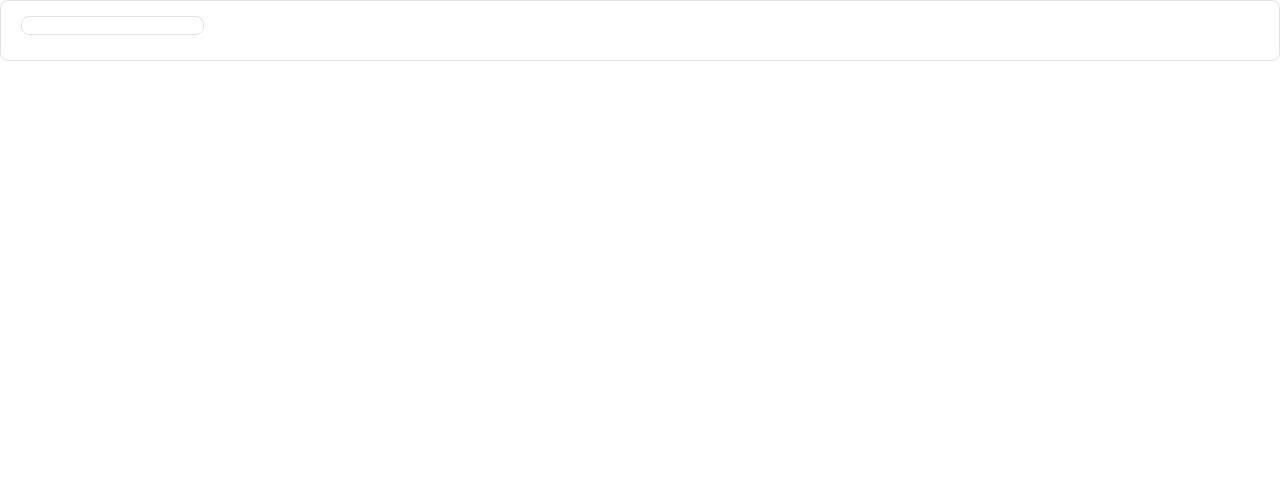
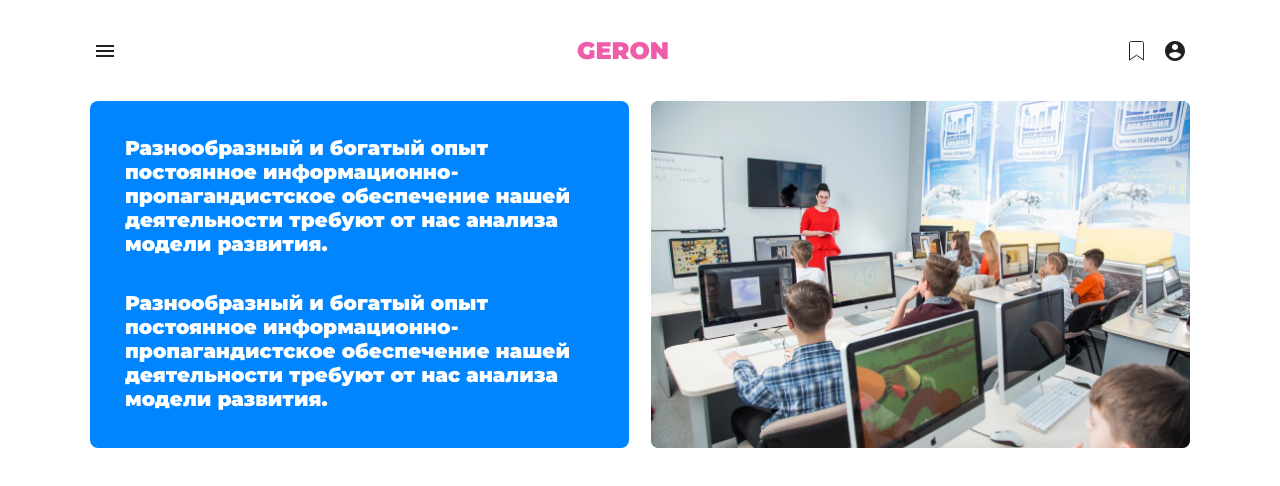
Before and after one commit to irtyshmen/lesson-10, a website: page index.html in a window 1280 px wide. Drawn offline with Linux system fonts and the light colour scheme.

Commit message:
header main

```diff
--- /dev/null
+++ b/assets/scss/_main.scss
@@ -0,0 +1,23 @@
+.main{
+  &-container{
+        width: 49%;
+        background-color: $second;
+        border-radius: 8px;
+
+        .cover-content{
+          display: flex;
+          flex-direction: column;
+          align-items: center;
+        }
+
+        h1{
+          color: $white;
+          font-size: 20px;
+          margin: 35px;
+          &:first-child {
+              margin-bottom: 0;
+          }
+        }
+  }
+
+}
--- a/assets/scss/style.scss
+++ b/assets/scss/style.scss
@@ -31,6 +31,11 @@ $white: #ffffff;
   background-color: $color;
   color: $white;
 }
+
+@mixin cover($height){
+  width: 100%;
+  padding-top: $height;
+}
 form{
   background-color: $white;
   padding: 15px 20px 25px 20px;
@@ -38,46 +43,92 @@ form{
   border-radius: 8px
 }
 input[type=text]{
+  width: 100%;
+  margin-left: -11px;
   border: 1px solid $stroke;
-  border-radius: 8px
+  border-radius: 6px;
+  padding: 7px 11px;
+  @include font(700);
+  font-size: 10px;
 }
-.btn{
-  @include btn($main);
-}
-.btn.second{
-  @include btn($second);
+.form-container{
+  margin: 0 11px;
 }
 
-.btn:hover{
-  @include activeBtn($main);
-}
-.btn.second:hover{
-  @include activeBtn($second);
+.btn {
+  @include btn($main);
+
+  .second {
+      @include btn($second);
+
+      :hover {
+          @include activeBtn($second)
+      }
+  }
+
+  :hover {
+      @include activeBtn($main)
+  }
 }
 
-.btn.active{
-  @include activeBtn($main)
+header{
+  padding: 36px 3px;
+  display: flex;
+  justify-content: space-between;
+  align-items: center;
+
+  .logo{
+      @include font(900);
+      color: #EF5DA8;
+      font-size: 24px;
+  }
+
+  .container{
+      align-items: center;
+      width: 58px;
+  }
 }
 
-.btn.second.active{
-  @include activeBtn($second)
-}
-h1, h2, h3, h4{
+h1,h2,h3,h4 {
   @include font(900)
 }
-p{
+
+p {
   @include font(400)
 }
 
-h1{
-  font-size: 20px;
+h4 {
+  @include font(700)
 }
-h2{
-  font-size: 16px;
+
+
+
+.cover{
+  position: relative;
+  @include cover(100%);
+
+  img, &-content {
+      position: absolute;
+      top: 0;
+      left: 0;;
+      width: 100%;
+      height: 100%;
+  }
+
+  &.rectangle{
+      @include cover( calc(350 / (543 / 100)) * 1%);
+  }
 }
-h3{
-  font-size: 14px;
+
+.wrapper{
+  max-width: 1100px;
+  margin: 0 auto;
+  padding: 0 10px;
 }
-h4{
-  font-size: 12px;
+
+.container{
+  display: flex;
+  justify-content: space-between;
 }
+
+@import 'main';
--- a/index.html
+++ b/index.html
@@ -4,12 +4,63 @@
     <meta charset="UTF-8">
     <meta http-equiv="X-UA-Compatible" content="IE=edge">
     <meta name="viewport" content="width=device-width, initial-scale=1.0">
-    <link rel="stylesheet" href="./assets/css/style.css">
-    <title>geron</title>
+    <link rel="stylesheet" href="assets/css/style.css">
+    <title>Geron</title>
 </head>
 <body>
-    <form>
-        <input type="text">
-    </form>
+    <div class="wrapper">
+       <header>
+                <svg width="24" height="24" viewBox="0 0 24 24" fill="none" xmlns="http://www.w3.org/2000/svg">
+                    <g clip-path="url(#clip0_1_133)">
+                    <path d="M3 18H21V16H3V18ZM3 13H21V11H3V13ZM3 6V8H21V6H3Z" fill="#202020"/>
+                    </g>
+                    <defs>
+                    <clipPath id="clip0_1_133">
+                    <rect width="24" height="24" fill="white"/>
+                    </clipPath>
+                    </defs>
+                </svg>
+                <p class="logo">GERON</p>
+                <div class="container">
+                    <svg width="15" height="20" viewBox="0 0 15 20" fill="none" xmlns="http://www.w3.org/2000/svg">
+                        <g clip-path="url(#clip0_1_128)">
+                        <path d="M12.587 0.500833V0.492882L12.5871 0.500811L12.6734 0.500002C13.2252 0.500615 13.7341 0.659347 14.0925 0.915743C14.448 1.17007 14.5998 1.47524 14.6046 1.74471V19.0477L7.83729 14.3728L7.55313 14.1765L7.26894 14.3728L0.500488 19.0478V2.24083H0.501642V1.74389C0.506444 1.47456 0.658182 1.16948 1.01368 0.915272C1.37207 0.659002 1.88096 0.500433 2.43257 0.500001L2.51423 0.500809L2.51423 0.500833H2.51918H12.5824H12.587Z" stroke="#202020"/>
+                        </g>
+                        <defs>
+                        <clipPath id="clip0_1_128">
+                        <rect width="15" height="20" fill="white"/>
+                        </clipPath>
+                        </defs>
+                    </svg>
+                    <svg width="24" height="24" viewBox="0 0 24 24" fill="none" xmlns="http://www.w3.org/2000/svg">
+                        <g clip-path="url(#clip0_1_130)">
+                        <path d="M12 2C6.48 2 2 6.48 2 12C2 17.52 6.48 22 12 22C17.52 22 22 17.52 22 12C22 6.48 17.52 2 12 2ZM12 5C13.66 5 15 6.34 15 8C15 9.66 13.66 11 12 11C10.34 11 9 9.66 9 8C9 6.34 10.34 5 12 5ZM12 19.2C9.5 19.2 7.29 17.92 6 15.98C6.03 13.99 10 12.9 12 12.9C13.99 12.9 17.97 13.99 18 15.98C16.71 17.92 14.5 19.2 12 19.2Z" fill="#202020"/>
+                        </g>
+                        <defs>
+                        <clipPath id="clip0_1_130">
+                        <rect width="24" height="24" fill="white"/>
+                        </clipPath>
+                        </defs>
+                    </svg>
+                </div>
+       </header>
+       <section class="main">
+            <div class="container">
+                <div class="main-container">
+                    <div class="cover rectangle">
+                        <div class="cover-content">
+                            <h1>Разнообразный и богатый опыт постоянное информационно-пропагандистское обеспечение нашей деятельности требуют от нас анализа модели развития.</h1>
+                            <h1>Разнообразный и богатый опыт постоянное информационно-пропагандистское обеспечение нашей деятельности требуют от нас анализа модели развития.</h1>
+                        </div>
+                    </div>
+                </div>
+                <div class="main-container">
+                    <div class="cover rectangle">
+                        <img src="./assets/img/img1.png" alt="">
+                    </div>
+                </div>
+            </div>
+       </section>
+    </div>
 </body>
 </html>
```
Also changed, not shown: assets/css/style.css, assets/img/img1.png (added), 1 other file.
